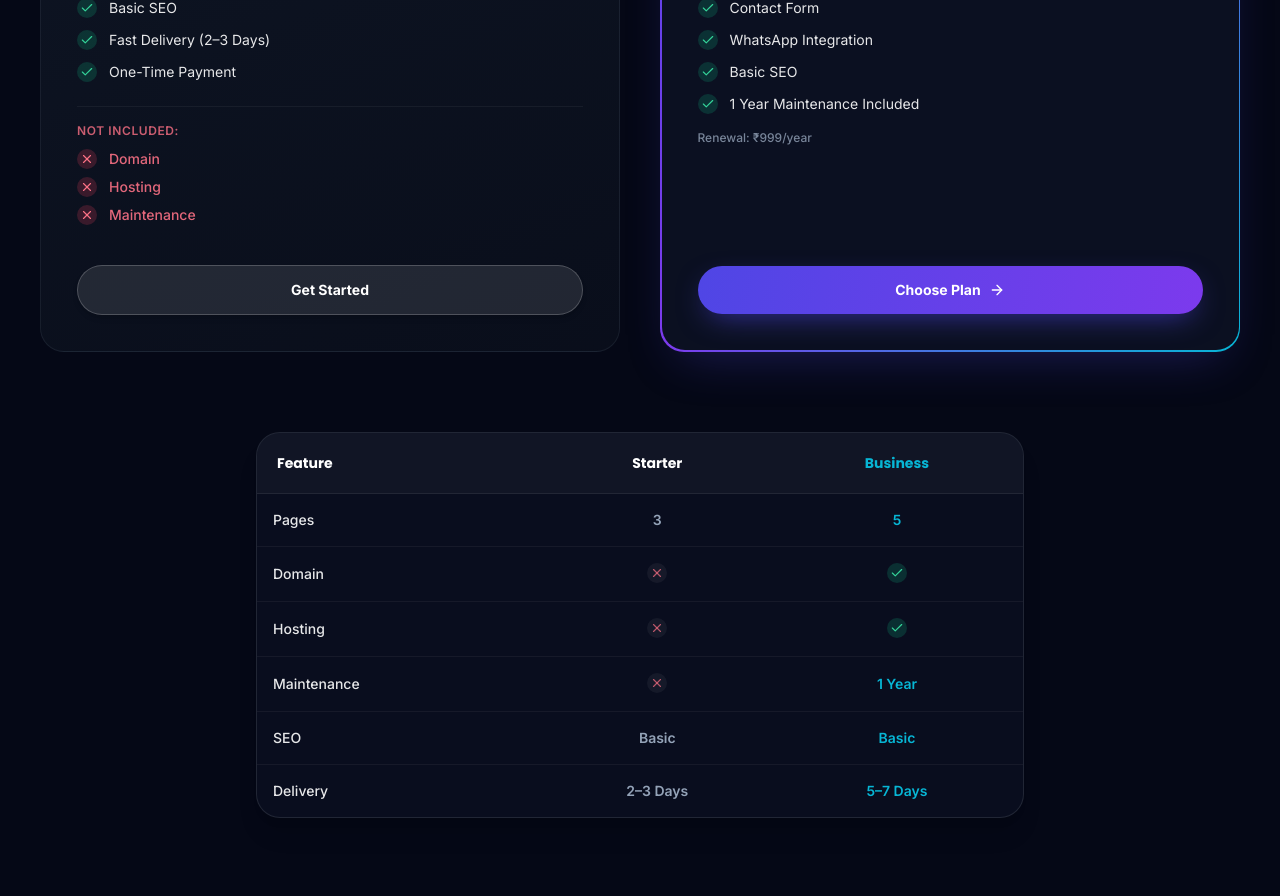
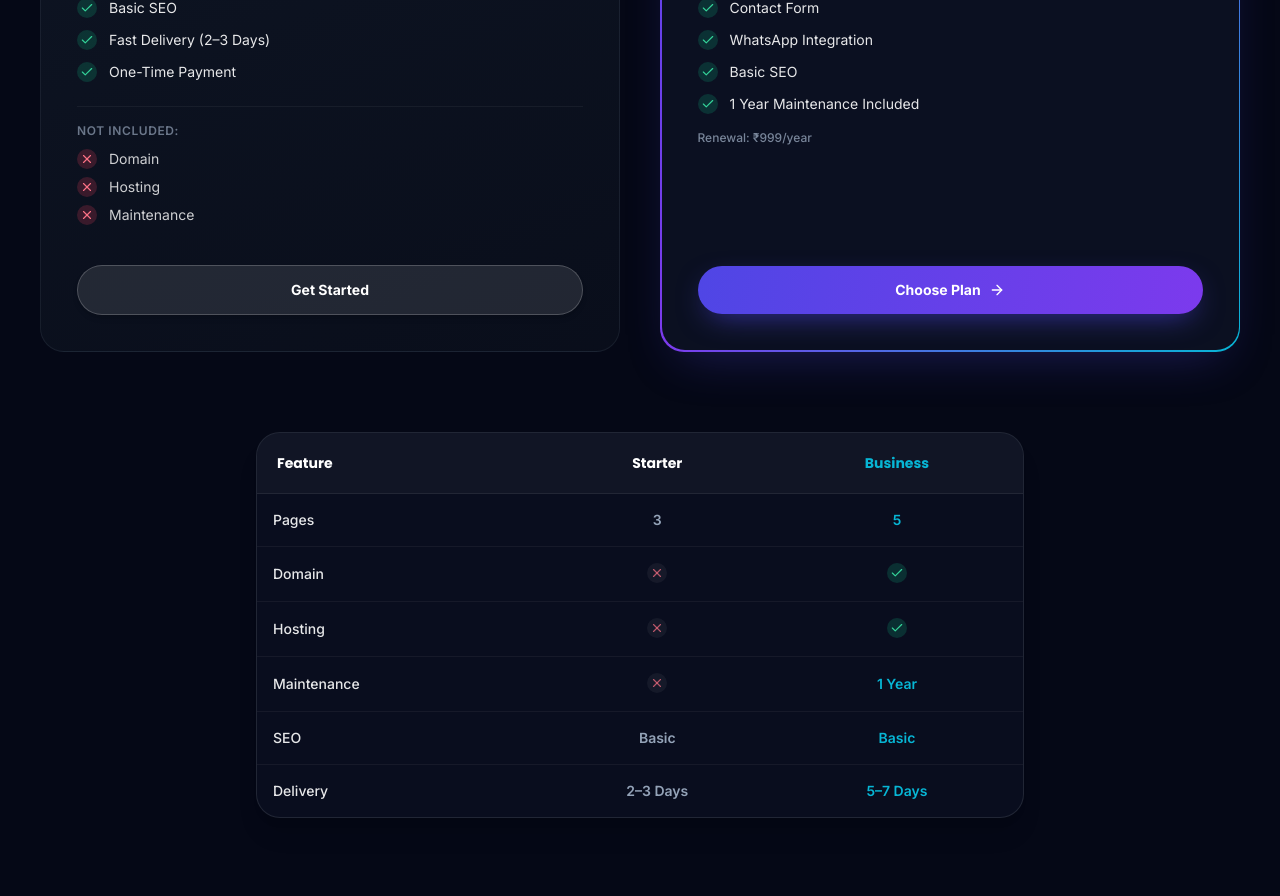
Before and after one commit to hashmiii14/Kodeveill, a React (Create React App) app in the folder frontend/: page / in a window 1280 px wide. Shown: the part 7540-8436 px from the top of the page. Built offline with nearby package versions, Linux system fonts and the light colour scheme.

Commit message:
Keep Not Included item labels in default light text color with standalone red cross icon

```diff
--- a/frontend/src/sections/Pricing.jsx
+++ b/frontend/src/sections/Pricing.jsx
@@ -121,10 +121,10 @@ export const Pricing = () => {
                   {/* Not Included Features */}
                   {plan.notIncluded && plan.notIncluded.length > 0 && (
                     <div className="mt-6 border-t border-white/5 pt-4">
-                      <p className="text-xs font-semibold uppercase tracking-wider text-rose-400/80">Not Included:</p>
+                      <p className="text-xs font-semibold uppercase tracking-wider text-brand-muted/70">Not Included:</p>
                       <ul className="mt-2.5 space-y-2 text-sm">
                         {plan.notIncluded.map((item, idx) => (
-                          <li key={idx} className="flex items-center gap-3 font-medium text-rose-400/90">
+                          <li key={idx} className="flex items-center gap-3 text-white/80">
                             <span className="flex h-5 w-5 flex-shrink-0 items-center justify-center rounded-full bg-rose-500/20 text-rose-400">
                               <X className="h-3.5 w-3.5 text-rose-400" aria-hidden="true" />
                             </span>
@@ -134,6 +134,7 @@ export const Pricing = () => {
                       </ul>
                     </div>
                   )}
+
                 </div>
 
                 <div className="mt-8 pt-2">
```
